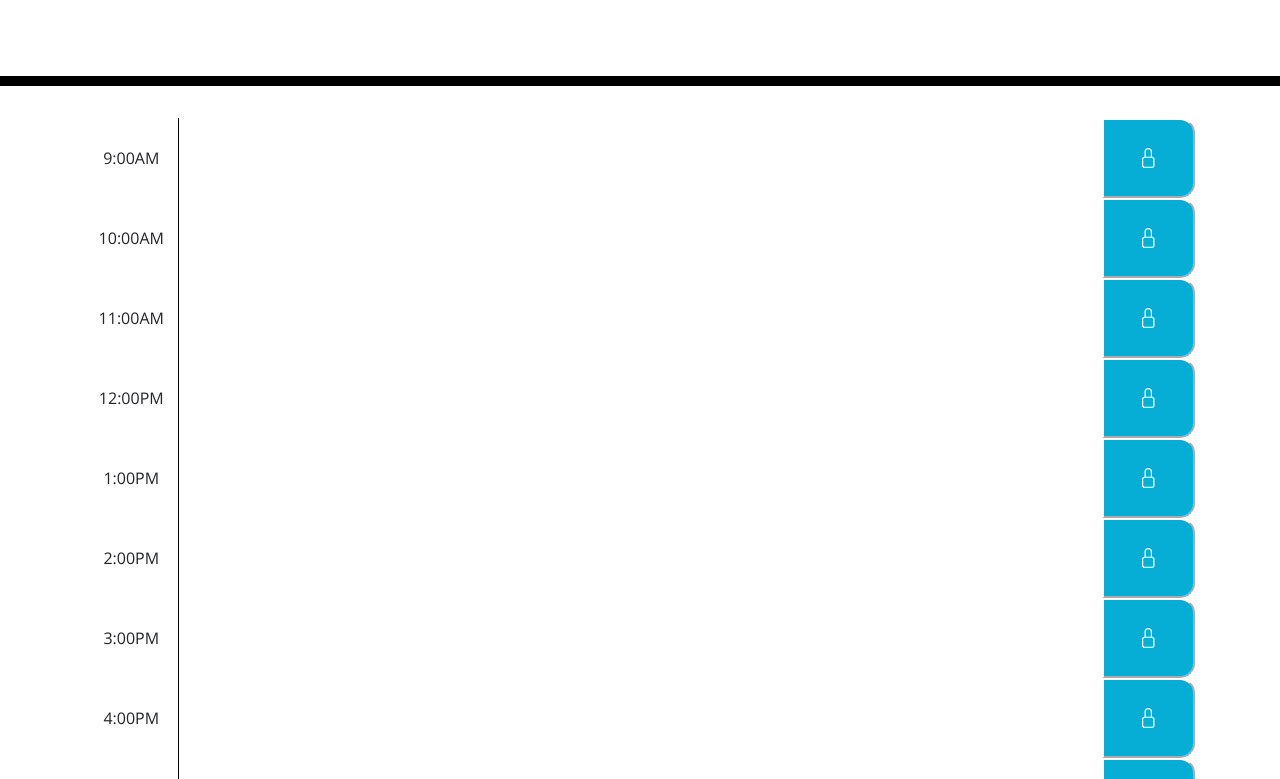
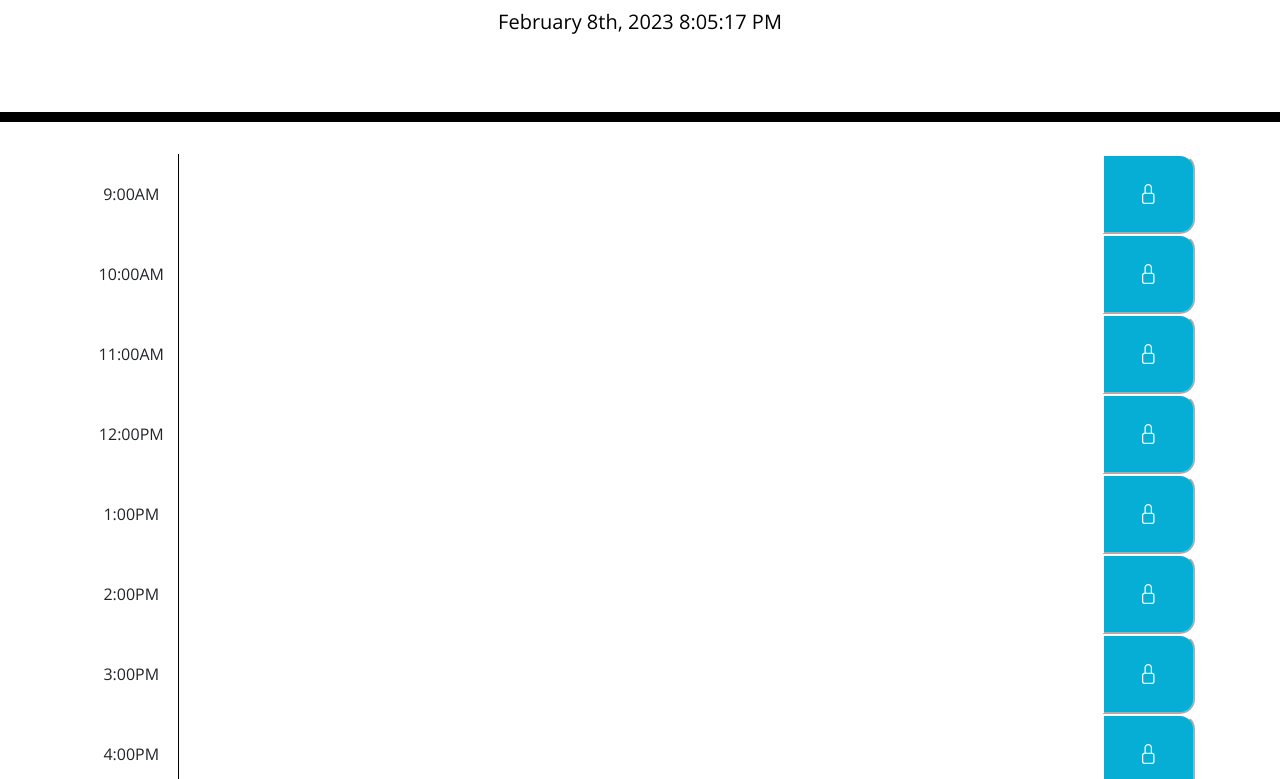
Before and after one commit to JBDooley/Work-Day-Scheduler, a plain HTML site: page index.html in a window 1280 px wide. Shown: the part 182-961 px from the top of the page. Drawn offline with nearby package versions, Linux system fonts and the light colour scheme.

Commit message:
added javascript file and feature displaying current date and time

```diff
--- a/index.html
+++ b/index.html
@@ -90,5 +90,6 @@
 
     <script src="https://cdnjs.cloudflare.com/ajax/libs/jquery/3.2.1/jquery.min.js"></script>
     <script src="https://cdnjs.cloudflare.com/ajax/libs/moment.js/2.24.0/moment.min.js"></script>
+    <script src="./script.js"></script>
   </body>
 </html>
--- /dev/null
+++ b/script.js
@@ -0,0 +1,8 @@
+var now = moment()
+
+function displayTime() {
+    var rightNow = moment().format("MMMM Do, YYYY h:mm:ss A");
+    $("#currentDay").text(rightNow);
+};
+
+setInterval(displayTime, 1000);
```
